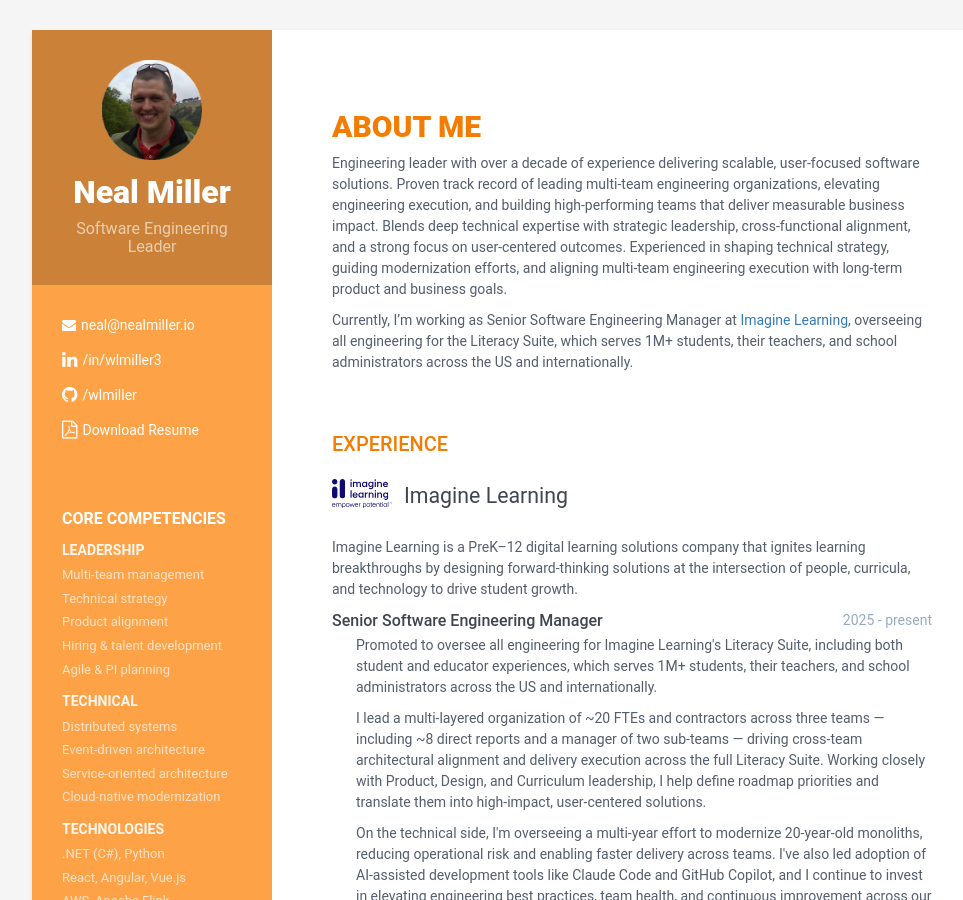
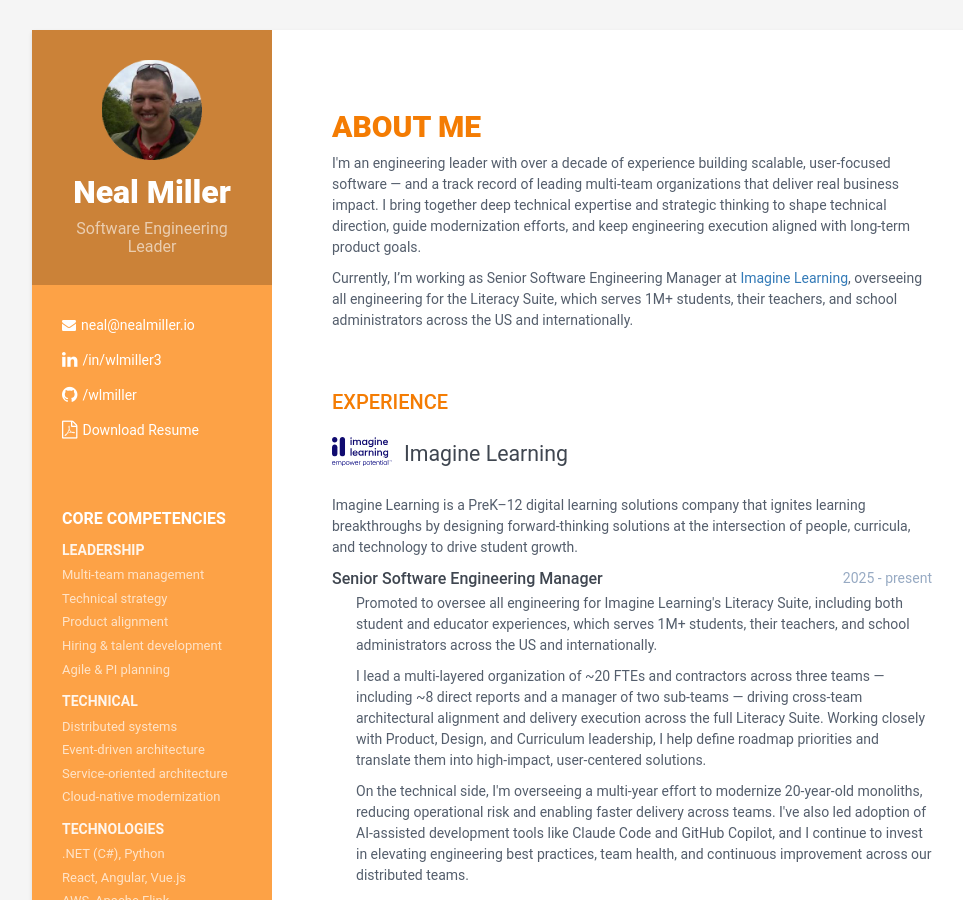
Before and after one commit to wlmiller/wlmiller.github.io, a Jekyll site: the page built from index.html, in a window 1280 px wide and 900 px high. Shown: the whole window, without its empty margins (128-1091 px from the left). Built offline with Jekyll 4.4.1, drawn with Linux system fonts in a browser that asks for light colours.

Commit message:
Rewrite About Me first paragraph to read more naturally as prose
Co-authored-by: wlmiller <5132501+wlmiller@users.noreply.github.com>

```diff
--- a/index.html
+++ b/index.html
@@ -7,10 +7,8 @@ group: navigation
 <section class="section summary-section">
     <div class="summary">
         <p>
-            Engineering leader with over a decade of experience delivering scalable, user-focused software solutions.
-            Proven track record of leading multi-team engineering organizations, elevating engineering execution, and building high-performing teams that deliver measurable business impact.
-            Blends deep technical expertise with strategic leadership, cross-functional alignment, and a strong focus on user-centered outcomes.
-            Experienced in shaping technical strategy, guiding modernization efforts, and aligning multi-team engineering execution with long-term product and business goals.
+            I'm an engineering leader with over a decade of experience building scalable, user-focused software — and a track record of leading multi-team organizations that deliver real business impact.
+            I bring together deep technical expertise and strategic thinking to shape technical direction, guide modernization efforts, and keep engineering execution aligned with long-term product goals.
         </p>
 
         <p>
```
